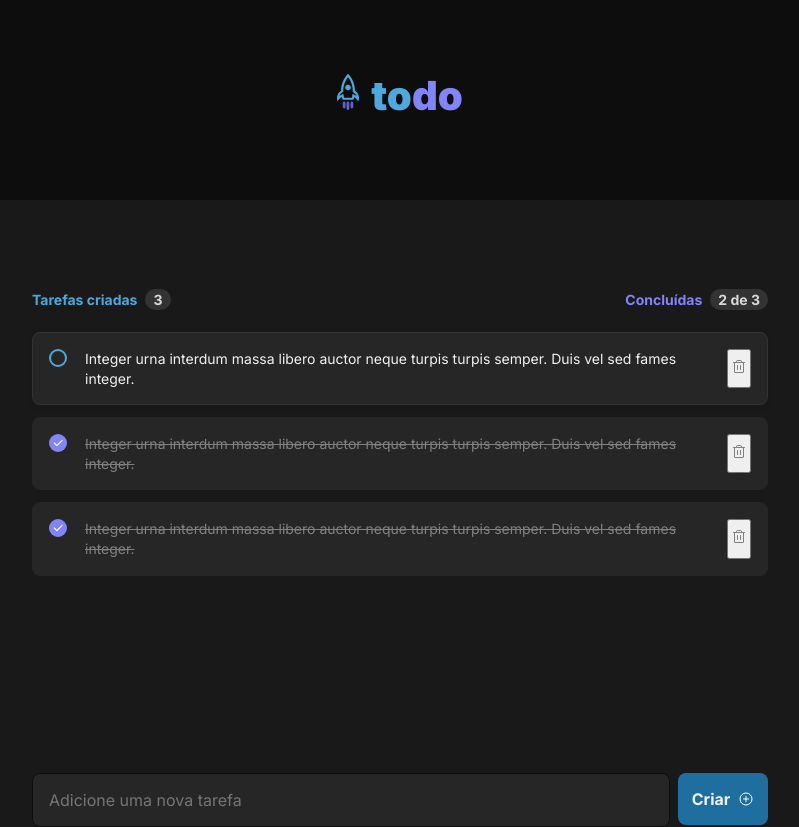
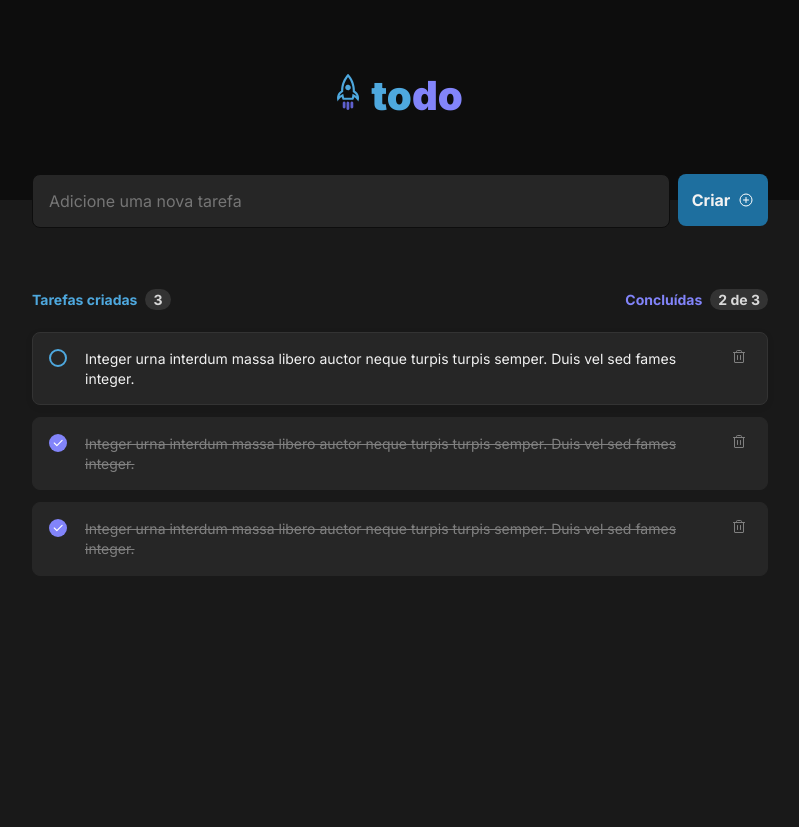
Before and after one commit to palomacardos0/todo-list, a React (Vite) app: page / in a window 1280 px wide. Shown: the whole page, without its empty margins (240-1039 px from the left). After the commit the page ends 800 px from the top, so only its background shows below. Built offline with nearby package versions, Linux system fonts and the light colour scheme.

Commit message:
feat(task): ajustes no estilo

```diff
--- a/src/components/InputTodo.tsx
+++ b/src/components/InputTodo.tsx
@@ -26,6 +26,7 @@ export function InputTodo({ addTask }: InputTodoProps) {
       isComplet: false
     }
     addTask(newTask)
+    setTask('')
   }
 
   function handleNewTasKChange(event: ChangeEvent<HTMLInputElement>) {
--- a/src/components/inputTodo.module.css
+++ b/src/components/inputTodo.module.css
@@ -1,6 +1,6 @@
 .formAddTodo {
   position: absolute;
-  bottom: -27px;
+  top: 174px;
   width: 100%;
   display: flex;
   justify-content: center;
--- a/src/components/todoList.module.css
+++ b/src/components/todoList.module.css
@@ -97,3 +97,10 @@
   text-decoration-line: line-through;
   color: var(--gray-300);
 }
+.todoContent__deletTask {
+  background: transparent;
+  border: none;
+  outline: transparent;
+  height: max-content;
+  line-height: 0;
+}
```
